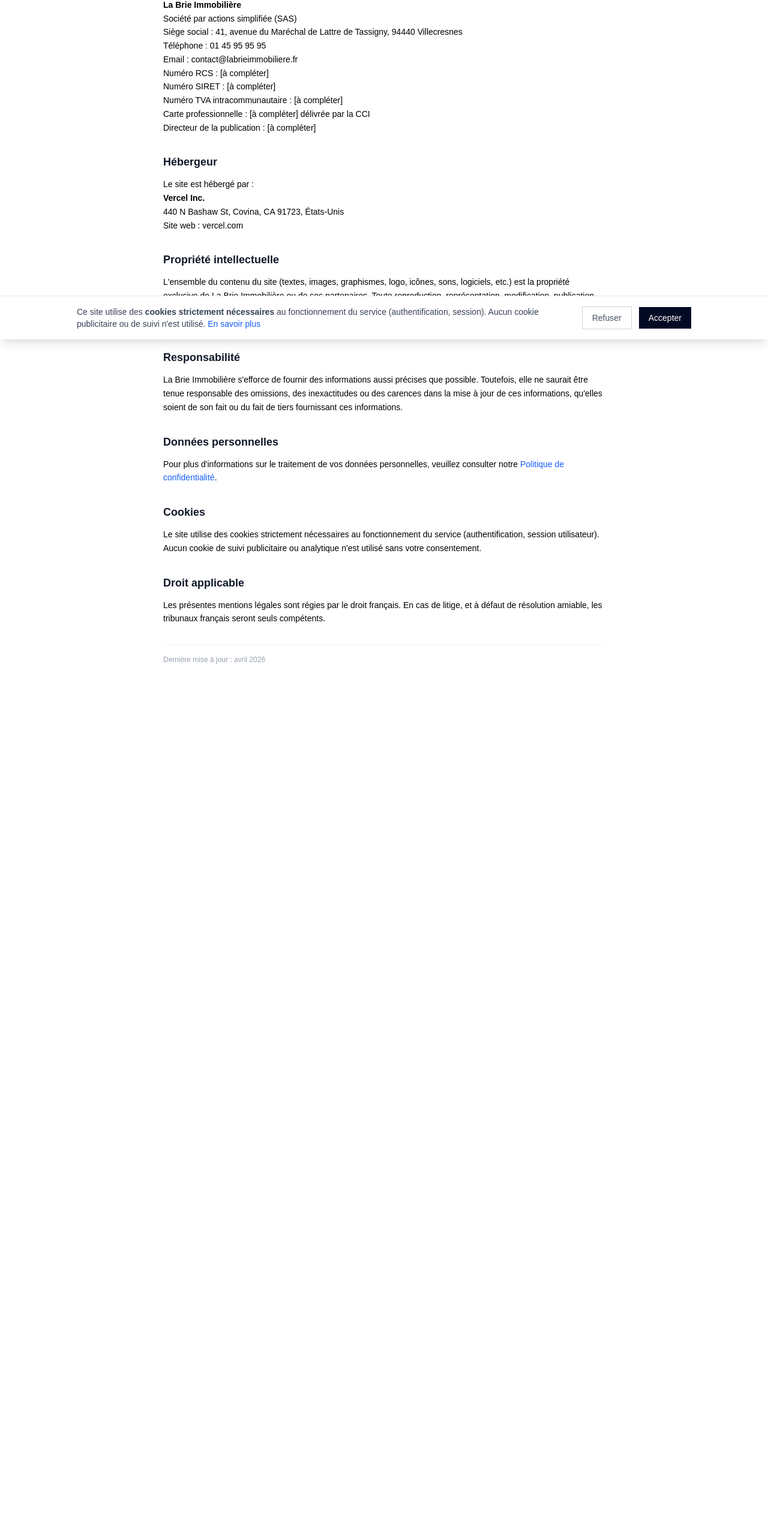
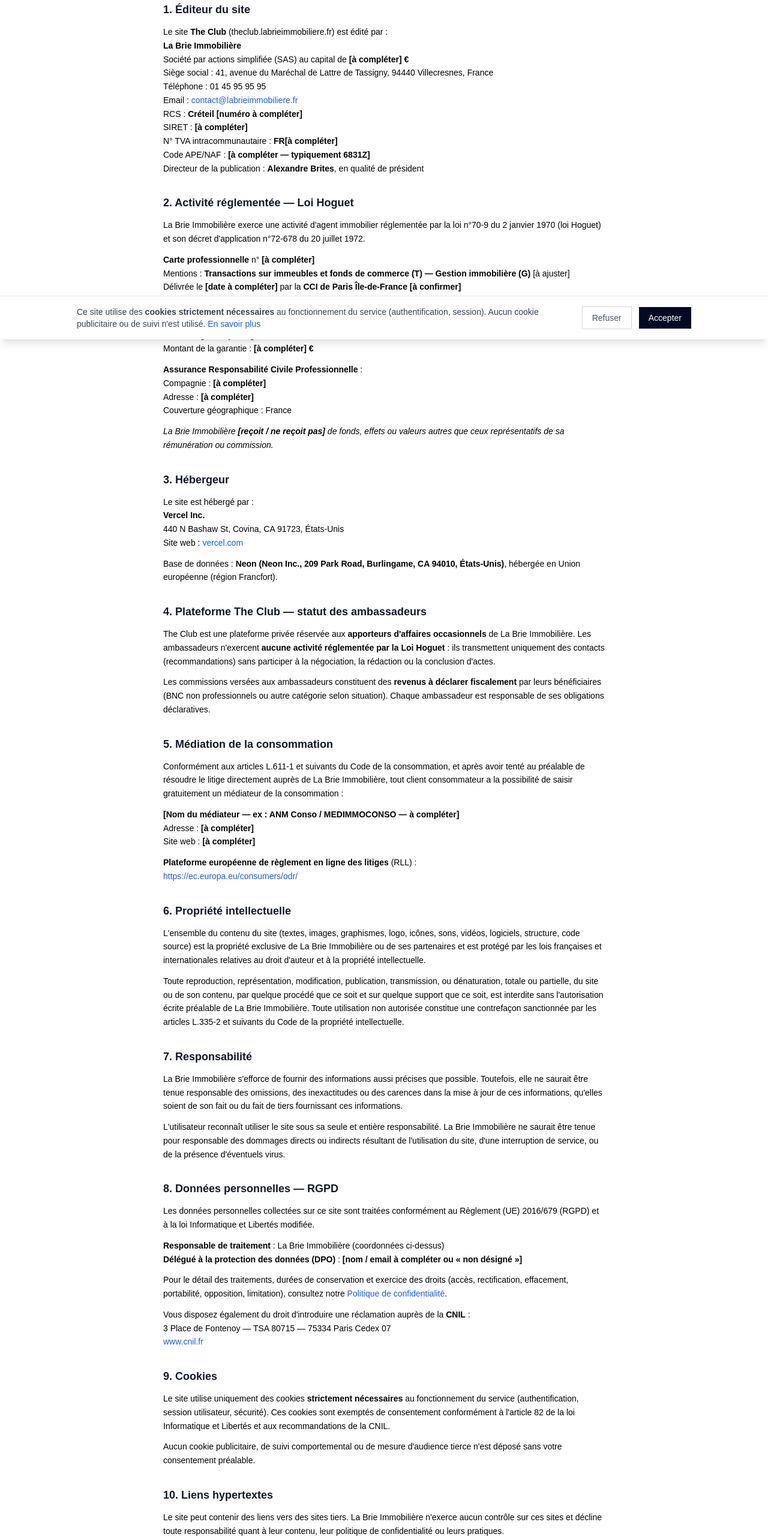
Before and after one commit to LaBrieImmobiliere/theclub-lbi, a Next.js app: page /mentions-legales in a window 1280 px wide. Shown: the part 234-2797 px from the top of the page at 60% size. Before the commit the page ends 1390 px from the top, so only its background shows below. Built offline with nearby package versions, Linux system fonts and the light colour scheme.

Commit message:
feat: mentions legales conformes Loi Hoguet + RGPD

```diff
--- a/app/mentions-legales/page.tsx
+++ b/app/mentions-legales/page.tsx
@@ -9,76 +9,191 @@
           <ArrowLeft className="w-4 h-4" /> Retour
         </Link>
 
-        <h1 className="text-2xl sm:text-3xl font-bold text-gray-900 mb-8" style={{ fontFamily: "'Fira Sans', sans-serif" }}>
+        <h1 className="text-2xl sm:text-3xl font-bold text-gray-900 mb-2" style={{ fontFamily: "'Fira Sans', sans-serif" }}>
           Mentions l&eacute;gales
         </h1>
+        <p className="text-sm text-gray-500 mb-8">
+          Conform&eacute;ment &agrave; la loi n&deg;2004-575 du 21 juin 2004 pour la confiance dans l&apos;&eacute;conomie num&eacute;rique (LCEN) et &agrave; la loi n&deg;70-9 du 2 janvier 1970 r&eacute;glementant les conditions d&apos;exercice des activit&eacute;s relatives &agrave; certaines op&eacute;rations portant sur les immeubles et les fonds de commerce (Loi Hoguet).
+        </p>
 
         <div className="prose prose-gray max-w-none space-y-8 text-sm leading-relaxed">
+
+          {/* 1. Éditeur */}
           <section>
-            <h2 className="text-lg font-semibold text-gray-900 mb-3">&Eacute;diteur du site</h2>
+            <h2 className="text-lg font-semibold text-gray-900 mb-3">1. &Eacute;diteur du site</h2>
             <p>
               Le site <strong>The Club</strong> (theclub.labrieimmobiliere.fr) est &eacute;dit&eacute; par :<br />
               <strong>La Brie Immobili&egrave;re</strong><br />
-              Soci&eacute;t&eacute; par actions simplifi&eacute;e (SAS)<br />
-              Si&egrave;ge social : 41, avenue du Mar&eacute;chal de Lattre de Tassigny, 94440 Villecresnes<br />
+              Soci&eacute;t&eacute; par actions simplifi&eacute;e (SAS) au capital de <strong>[&agrave; compl&eacute;ter] &euro;</strong><br />
+              Si&egrave;ge social : 41, avenue du Mar&eacute;chal de Lattre de Tassigny, 94440 Villecresnes, France<br />
               T&eacute;l&eacute;phone : 01 45 95 95 95<br />
-              Email : contact@labrieimmobiliere.fr<br />
-              Num&eacute;ro RCS : [&agrave; compl&eacute;ter]<br />
-              Num&eacute;ro SIRET : [&agrave; compl&eacute;ter]<br />
-              Num&eacute;ro TVA intracommunautaire : [&agrave; compl&eacute;ter]<br />
-              Carte professionnelle : [&agrave; compl&eacute;ter] d&eacute;livr&eacute;e par la CCI<br />
-              Directeur de la publication : [&agrave; compl&eacute;ter]
+              Email : <a href="mailto:contact@labrieimmobiliere.fr" className="text-blue-600 hover:underline">contact@labrieimmobiliere.fr</a><br />
+              RCS : <strong>Cr&eacute;teil [num&eacute;ro &agrave; compl&eacute;ter]</strong><br />
+              SIRET : <strong>[&agrave; compl&eacute;ter]</strong><br />
+              N&deg; TVA intracommunautaire : <strong>FR[&agrave; compl&eacute;ter]</strong><br />
+              Code APE/NAF : <strong>[&agrave; compl&eacute;ter — typiquement 6831Z]</strong><br />
+              Directeur de la publication : <strong>Alexandre Brites</strong>, en qualit&eacute; de pr&eacute;sident
             </p>
           </section>
 
+          {/* 2. Carte professionnelle Loi Hoguet */}
           <section>
-            <h2 className="text-lg font-semibold text-gray-900 mb-3">H&eacute;bergeur</h2>
+            <h2 className="text-lg font-semibold text-gray-900 mb-3">2. Activit&eacute; r&eacute;glement&eacute;e &mdash; Loi Hoguet</h2>
+            <p>
+              La Brie Immobili&egrave;re exerce une activit&eacute; d&apos;agent immobilier r&eacute;glement&eacute;e par la loi n&deg;70-9 du 2 janvier 1970 (loi Hoguet) et son d&eacute;cret d&apos;application n&deg;72-678 du 20 juillet 1972.
+            </p>
+            <p className="mt-3">
+              <strong>Carte professionnelle</strong> n&deg; <strong>[&agrave; compl&eacute;ter]</strong><br />
+              Mentions : <strong>Transactions sur immeubles et fonds de commerce (T) &mdash; Gestion immobili&egrave;re (G)</strong> [&agrave; ajuster]<br />
+              D&eacute;livr&eacute;e le <strong>[date &agrave; compl&eacute;ter]</strong> par la <strong>CCI de Paris &Icirc;le-de-France [&agrave; confirmer]</strong>
+            </p>
+            <p className="mt-3">
+              <strong>Garantie financi&egrave;re</strong> :<br />
+              Organisme garant : <strong>[Galian / SOCAF / CEGC / QBE &mdash; &agrave; compl&eacute;ter]</strong><br />
+              Adresse : <strong>[&agrave; compl&eacute;ter]</strong><br />
+              Montant de la garantie : <strong>[&agrave; compl&eacute;ter] &euro;</strong>
+            </p>
+            <p className="mt-3">
+              <strong>Assurance Responsabilit&eacute; Civile Professionnelle</strong> :<br />
+              Compagnie : <strong>[&agrave; compl&eacute;ter]</strong><br />
+              Adresse : <strong>[&agrave; compl&eacute;ter]</strong><br />
+              Couverture g&eacute;ographique : France
+            </p>
+            <p className="mt-3 italic">
+              La Brie Immobili&egrave;re <strong>[re&ccedil;oit / ne re&ccedil;oit pas]</strong> de fonds, effets ou valeurs autres que ceux repr&eacute;sentatifs de sa r&eacute;mun&eacute;ration ou commission.
+            </p>
+          </section>
+
+          {/* 3. Hébergeur */}
+          <section>
+            <h2 className="text-lg font-semibold text-gray-900 mb-3">3. H&eacute;bergeur</h2>
             <p>
               Le site est h&eacute;berg&eacute; par :<br />
               <strong>Vercel Inc.</strong><br />
               440 N Bashaw St, Covina, CA 91723, &Eacute;tats-Unis<br />
-              Site web : vercel.com
+              Site web : <a href="https://vercel.com" target="_blank" rel="noopener noreferrer" className="text-blue-600 hover:underline">vercel.com</a>
+            </p>
+            <p className="mt-3">
+              Base de donn&eacute;es : <strong>Neon (Neon Inc., 209 Park Road, Burlingame, CA 94010, &Eacute;tats-Unis)</strong>, h&eacute;berg&eacute;e en Union europ&eacute;enne (r&eacute;gion Francfort).
             </p>
           </section>
 
+          {/* 4. Statut des ambassadeurs */}
           <section>
-            <h2 className="text-lg font-semibold text-gray-900 mb-3">Propri&eacute;t&eacute; intellectuelle</h2>
+            <h2 className="text-lg font-semibold text-gray-900 mb-3">4. Plateforme The Club &mdash; statut des ambassadeurs</h2>
             <p>
-              L&apos;ensemble du contenu du site (textes, images, graphismes, logo, ic&ocirc;nes, sons, logiciels, etc.) est la propri&eacute;t&eacute; exclusive de La Brie Immobili&egrave;re ou de ses partenaires. Toute reproduction, repr&eacute;sentation, modification, publication, transmission, ou d&eacute;naturation, totale ou partielle, du site ou de son contenu, par quelque proc&eacute;d&eacute; que ce soit, et sur quelque support que ce soit, est interdite sans l&apos;autorisation &eacute;crite pr&eacute;alable de La Brie Immobili&egrave;re.
+              The Club est une plateforme priv&eacute;e r&eacute;serv&eacute;e aux <strong>apporteurs d&apos;affaires occasionnels</strong> de La Brie Immobili&egrave;re. Les ambassadeurs n&apos;exercent <strong>aucune activit&eacute; r&eacute;glement&eacute;e par la Loi Hoguet</strong> : ils transmettent uniquement des contacts (recommandations) sans participer &agrave; la n&eacute;gociation, la r&eacute;daction ou la conclusion d&apos;actes.
+            </p>
+            <p className="mt-3">
+              Les commissions vers&eacute;es aux ambassadeurs constituent des <strong>revenus &agrave; d&eacute;clarer fiscalement</strong> par leurs b&eacute;n&eacute;ficiaires (BNC non professionnels ou autre cat&eacute;gorie selon situation). Chaque ambassadeur est responsable de ses obligations d&eacute;claratives.
             </p>
           </section>
 
+          {/* 5. Médiateur de la consommation */}
           <section>
-            <h2 className="text-lg font-semibold text-gray-900 mb-3">Responsabilit&eacute;</h2>
+            <h2 className="text-lg font-semibold text-gray-900 mb-3">5. M&eacute;diation de la consommation</h2>
+            <p>
+              Conform&eacute;ment aux articles L.611-1 et suivants du Code de la consommation, et apr&egrave;s avoir tent&eacute; au pr&eacute;alable de r&eacute;soudre le litige directement aupr&egrave;s de La Brie Immobili&egrave;re, tout client consommateur a la possibilit&eacute; de saisir gratuitement un m&eacute;diateur de la consommation :
+            </p>
+            <p className="mt-3">
+              <strong>[Nom du m&eacute;diateur &mdash; ex&nbsp;: ANM Conso / MEDIMMOCONSO &mdash; &agrave; compl&eacute;ter]</strong><br />
+              Adresse : <strong>[&agrave; compl&eacute;ter]</strong><br />
+              Site web : <strong>[&agrave; compl&eacute;ter]</strong>
+            </p>
+            <p className="mt-3">
+              <strong>Plateforme europ&eacute;enne de r&egrave;glement en ligne des litiges</strong> (RLL) :<br />
+              <a href="https://ec.europa.eu/consumers/odr/" target="_blank" rel="noopener noreferrer" className="text-blue-600 hover:underline">https://ec.europa.eu/consumers/odr/</a>
+            </p>
+          </section>
+
+          {/* 6. Propriété intellectuelle */}
+          <section>
+            <h2 className="text-lg font-semibold text-gray-900 mb-3">6. Propri&eacute;t&eacute; intellectuelle</h2>
+            <p>
+              L&apos;ensemble du contenu du site (textes, images, graphismes, logo, ic&ocirc;nes, sons, vid&eacute;os, logiciels, structure, code source) est la propri&eacute;t&eacute; exclusive de La Brie Immobili&egrave;re ou de ses partenaires et est prot&eacute;g&eacute; par les lois fran&ccedil;aises et internationales relatives au droit d&apos;auteur et &agrave; la propri&eacute;t&eacute; intellectuelle.
+            </p>
+            <p className="mt-3">
+              Toute reproduction, repr&eacute;sentation, modification, publication, transmission, ou d&eacute;naturation, totale ou partielle, du site ou de son contenu, par quelque proc&eacute;d&eacute; que ce soit et sur quelque support que ce soit, est interdite sans l&apos;autorisation &eacute;crite pr&eacute;alable de La Brie Immobili&egrave;re. Toute utilisation non autoris&eacute;e constitue une contrefa&ccedil;on sanctionn&eacute;e par les articles L.335-2 et suivants du Code de la propri&eacute;t&eacute; intellectuelle.
+            </p>
+          </section>
+
+          {/* 7. Responsabilité */}
+          <section>
+            <h2 className="text-lg font-semibold text-gray-900 mb-3">7. Responsabilit&eacute;</h2>
             <p>
               La Brie Immobili&egrave;re s&apos;efforce de fournir des informations aussi pr&eacute;cises que possible. Toutefois, elle ne saurait &ecirc;tre tenue responsable des omissions, des inexactitudes ou des carences dans la mise &agrave; jour de ces informations, qu&apos;elles soient de son fait ou du fait de tiers fournissant ces informations.
             </p>
+            <p className="mt-3">
+              L&apos;utilisateur reconna&icirc;t utiliser le site sous sa seule et enti&egrave;re responsabilit&eacute;. La Brie Immobili&egrave;re ne saurait &ecirc;tre tenue pour responsable des dommages directs ou indirects r&eacute;sultant de l&apos;utilisation du site, d&apos;une interruption de service, ou de la pr&eacute;sence d&apos;&eacute;ventuels virus.
+            </p>
           </section>
 
+          {/* 8. Données personnelles */}
           <section>
-            <h2 className="text-lg font-semibold text-gray-900 mb-3">Donn&eacute;es personnelles</h2>
+            <h2 className="text-lg font-semibold text-gray-900 mb-3">8. Donn&eacute;es personnelles &mdash; RGPD</h2>
             <p>
-              Pour plus d&apos;informations sur le traitement de vos donn&eacute;es personnelles, veuillez consulter notre{" "}
+              Les donn&eacute;es personnelles collect&eacute;es sur ce site sont trait&eacute;es conform&eacute;ment au R&egrave;glement (UE) 2016/679 (RGPD) et &agrave; la loi Informatique et Libert&eacute;s modifi&eacute;e.
+            </p>
+            <p className="mt-3">
+              <strong>Responsable de traitement</strong> : La Brie Immobili&egrave;re (coordonn&eacute;es ci-dessus)<br />
+              <strong>D&eacute;l&eacute;gu&eacute; &agrave; la protection des donn&eacute;es (DPO)</strong> : <strong>[nom / email &agrave; compl&eacute;ter ou &laquo;&nbsp;non d&eacute;sign&eacute;&nbsp;&raquo;]</strong>
+            </p>
+            <p className="mt-3">
+              Pour le d&eacute;tail des traitements, dur&eacute;es de conservation et exercice des droits (acc&egrave;s, rectification, effacement, portabilit&eacute;, opposition, limitation), consultez notre{" "}
               <Link href="/politique-confidentialite" className="text-blue-600 hover:underline">
                 Politique de confidentialit&eacute;
               </Link>.
             </p>
-          </section>
-
-          <section>
-            <h2 className="text-lg font-semibold text-gray-900 mb-3">Cookies</h2>
-            <p>
-              Le site utilise des cookies strictement n&eacute;cessaires au fonctionnement du service (authentification, session utilisateur). Aucun cookie de suivi publicitaire ou analytique n&apos;est utilis&eacute; sans votre consentement.
+            <p className="mt-3">
+              Vous disposez &eacute;galement du droit d&apos;introduire une r&eacute;clamation aupr&egrave;s de la <strong>CNIL</strong> :<br />
+              3 Place de Fontenoy &mdash; TSA 80715 &mdash; 75334 Paris Cedex 07<br />
+              <a href="https://www.cnil.fr" target="_blank" rel="noopener noreferrer" className="text-blue-600 hover:underline">www.cnil.fr</a>
             </p>
           </section>
 
+          {/* 9. Cookies */}
           <section>
-            <h2 className="text-lg font-semibold text-gray-900 mb-3">Droit applicable</h2>
+            <h2 className="text-lg font-semibold text-gray-900 mb-3">9. Cookies</h2>
             <p>
-              Les pr&eacute;sentes mentions l&eacute;gales sont r&eacute;gies par le droit fran&ccedil;ais. En cas de litige, et &agrave; d&eacute;faut de r&eacute;solution amiable, les tribunaux fran&ccedil;ais seront seuls comp&eacute;tents.
+              Le site utilise uniquement des cookies <strong>strictement n&eacute;cessaires</strong> au fonctionnement du service (authentification, session utilisateur, s&eacute;curit&eacute;). Ces cookies sont exempt&eacute;s de consentement conform&eacute;ment &agrave; l&apos;article 82 de la loi Informatique et Libert&eacute;s et aux recommandations de la CNIL.
+            </p>
+            <p className="mt-3">
+              Aucun cookie publicitaire, de suivi comportemental ou de mesure d&apos;audience tierce n&apos;est d&eacute;pos&eacute; sans votre consentement pr&eacute;alable.
             </p>
           </section>
 
+          {/* 10. Liens hypertextes */}
+          <section>
+            <h2 className="text-lg font-semibold text-gray-900 mb-3">10. Liens hypertextes</h2>
+            <p>
+              Le site peut contenir des liens vers des sites tiers. La Brie Immobili&egrave;re n&apos;exerce aucun contr&ocirc;le sur ces sites et d&eacute;cline toute responsabilit&eacute; quant &agrave; leur contenu, leur politique de confidentialit&eacute; ou leurs pratiques.
+            </p>
+            <p className="mt-3">
+              La cr&eacute;ation de liens vers le site The Club est autoris&eacute;e sous r&eacute;serve de ne pas porter atteinte &agrave; l&apos;image de La Brie Immobili&egrave;re et de ne pas utiliser le site dans un cadre commercial ou publicitaire sans autorisation pr&eacute;alable.
+            </p>
+          </section>
+
+          {/* 11. CGU */}
+          <section>
+            <h2 className="text-lg font-semibold text-gray-900 mb-3">11. Conditions g&eacute;n&eacute;rales d&apos;utilisation</h2>
+            <p>
+              L&apos;utilisation de la plateforme The Club est r&eacute;gie par des{" "}
+              <strong>Conditions G&eacute;n&eacute;rales d&apos;Utilisation</strong> sp&eacute;cifiques, accept&eacute;es par chaque utilisateur lors de son inscription. Ces CGU pr&eacute;cisent notamment les r&egrave;gles relatives au statut d&apos;ambassadeur, au versement des commissions et &agrave; la r&eacute;siliation du compte.
+            </p>
+          </section>
+
+          {/* 12. Droit applicable */}
+          <section>
+            <h2 className="text-lg font-semibold text-gray-900 mb-3">12. Droit applicable et juridiction comp&eacute;tente</h2>
+            <p>
+              Les pr&eacute;sentes mentions l&eacute;gales sont r&eacute;gies par le <strong>droit fran&ccedil;ais</strong>.
+            </p>
+            <p className="mt-3">
+              En cas de litige et &agrave; d&eacute;faut de r&eacute;solution amiable ou par voie de m&eacute;diation, comp&eacute;tence est express&eacute;ment attribu&eacute;e aux <strong>tribunaux comp&eacute;tents de Cr&eacute;teil</strong>, nonobstant pluralit&eacute; de d&eacute;fendeurs ou appel en garantie.
+            </p>
+          </section>
+
+          {/* Mise à jour */}
           <p className="text-xs text-gray-400 pt-4 border-t border-gray-100">
             Derni&egrave;re mise &agrave; jour : avril 2026
           </p>
```
